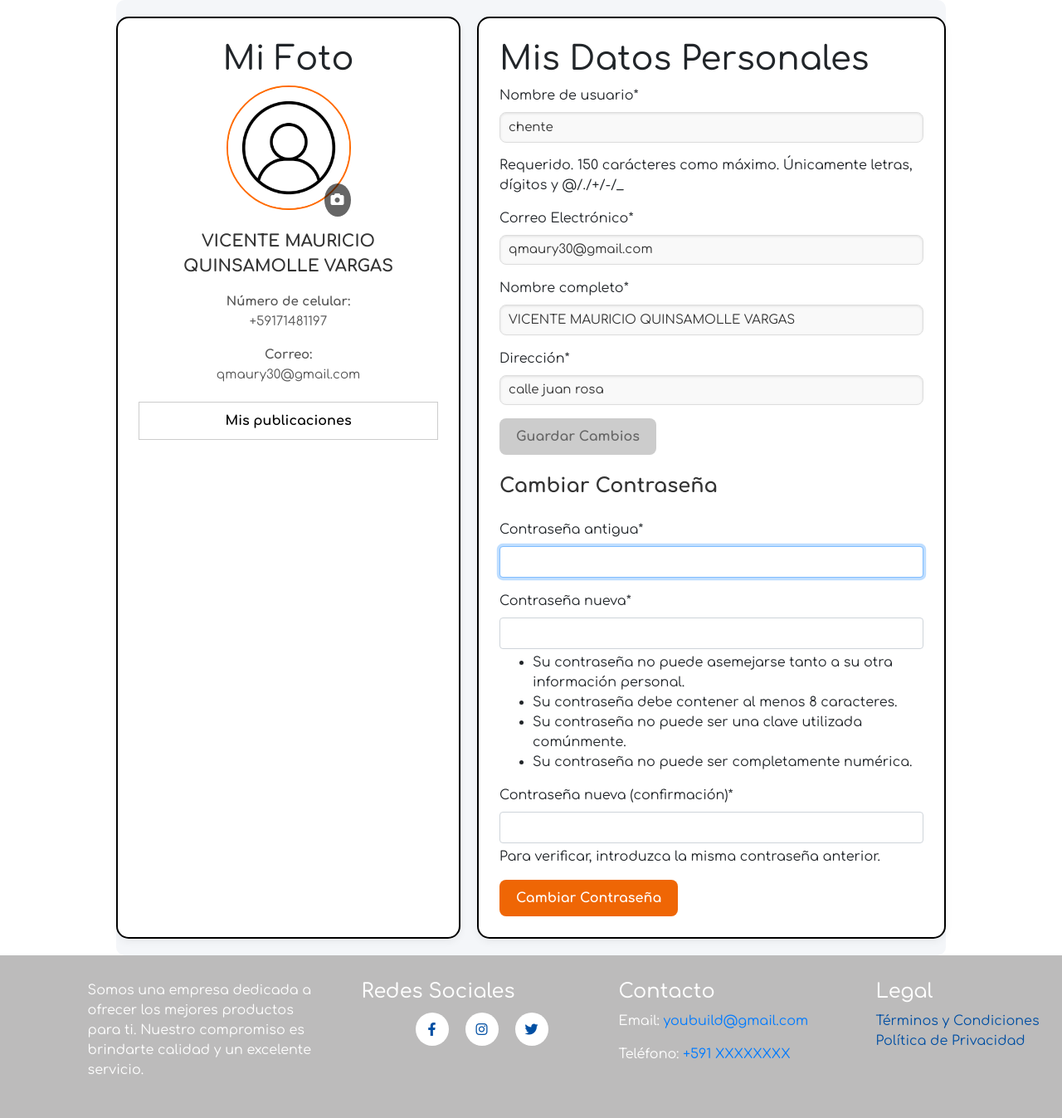
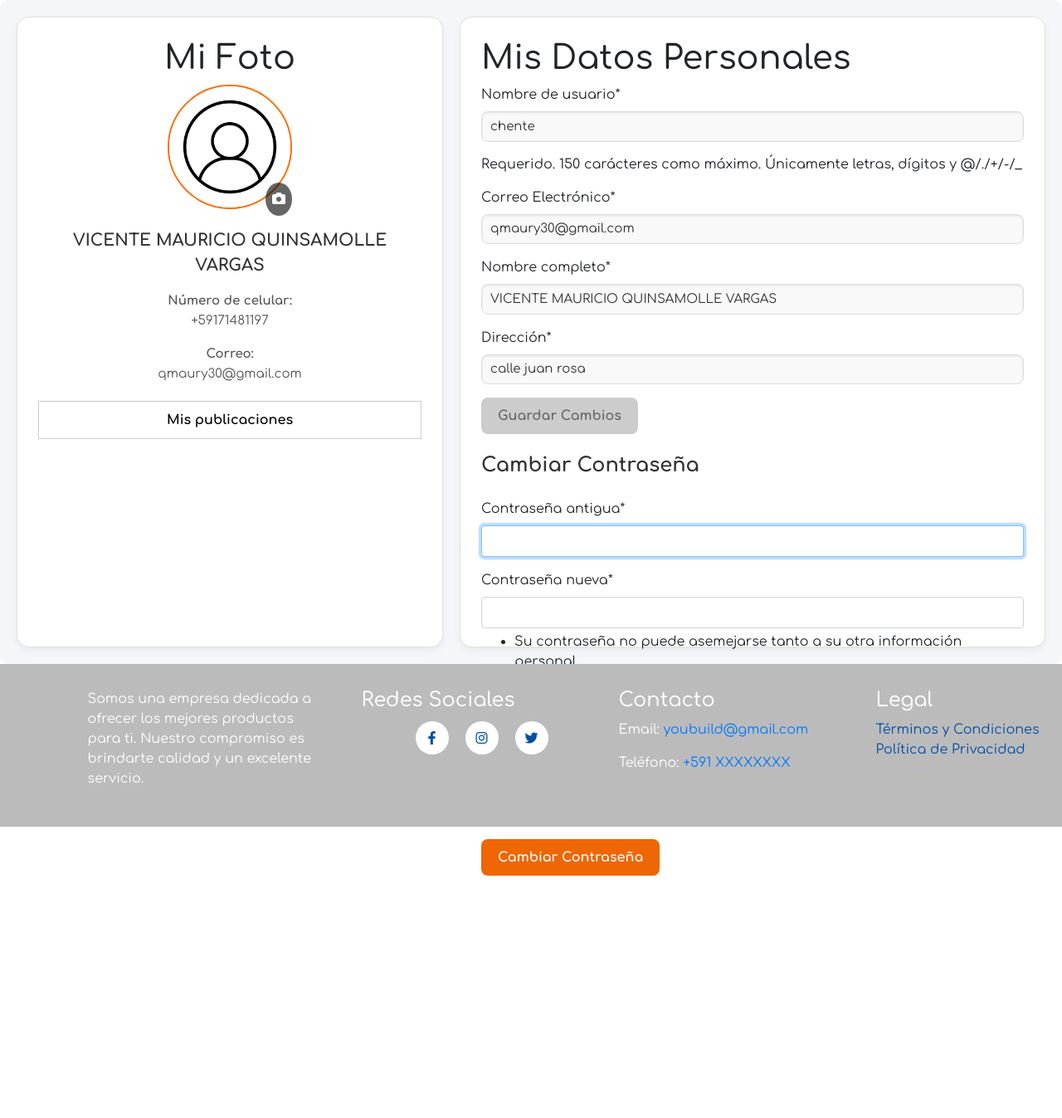
Before and after one commit to MauryQV/YouBuild, a Django app: page /perfil/ in a window 1280 px wide; the page is wider, and only the part inside the window is pictured. Shown: the part 104-1451 px from the top of that part at 83% size. After the commit the page ends 1159 px from the top of that part, so only its background shows below. Run offline with Django 5.2, Linux system fonts and the light colour scheme; a user stored in the database is signed in; data comes from the database, SQL or seed files in the repository; both versions use the stored data as it was after the commit; some libraries are stand-ins or nearby versions.

Commit message:
mejora vista de perfil

```diff
--- a/YouBuild/sistema/static/perfil.css
+++ b/YouBuild/sistema/static/perfil.css
@@ -9,12 +9,14 @@
 
 .profile-container {
     display: flex;
-    max-width: 1000px;
-    margin: auto;
-    padding: 20px 0px;
+    width: 100%; /* Ocupa todo el ancho de la pantalla */
+    height: 100vh; /* Opcional: ocupa toda la altura de la pantalla */
+    margin: 0; /* Elimina márgenes automáticos */
+    padding: 20px;
     gap: 20px;
     background-color: #f4f6f9;
     border-radius: 10px;
+    box-sizing: border-box; /* Asegura que padding no afecte las dimensiones totales */
 }
 /* Sidebar (izquierda) */
 .profile-sidebar {
@@ -190,7 +192,7 @@
 .profile-sidebar, .profile-main {
     background: #ffffff;
     padding: 25px;
-    border: 2px solid black; /* Borde negro */
+    /*border: 2px solid black; /* Borde negro */
     border-radius: 15px; /* Esquinas redondeadas */
 
 }
--- a/YouBuild/sistema/templates/perfil.html
+++ b/YouBuild/sistema/templates/perfil.html
@@ -156,9 +156,7 @@
     });
 
 
-    document.querySelector('.btn-mis-publicaciones').addEventListener('click', () => {
-        window.location.href = "{% url 'publicaciones' %}";
-    });
+
 </script>
 
 
--- a/YouBuild/sistema/urls.py
+++ b/YouBuild/sistema/urls.py
@@ -44,7 +44,7 @@ urlpatterns = [
     path('home/productosOfertados/', lista_productosOfert, name='Productos_Oferta'),
 
     path("mis-publicaciones/", publicaciones_usuario_view, name="mis_publicaciones"),
-    #path('producto/editar/<int:producto_id>/', editar_producto, name='editar_producto'),
+    path('producto/editar/<int:producto_id>/', editar_producto, name='editar_producto'),
 
 ]
 
```
Also changed, not shown: YouBuild/db.sqlite3.
